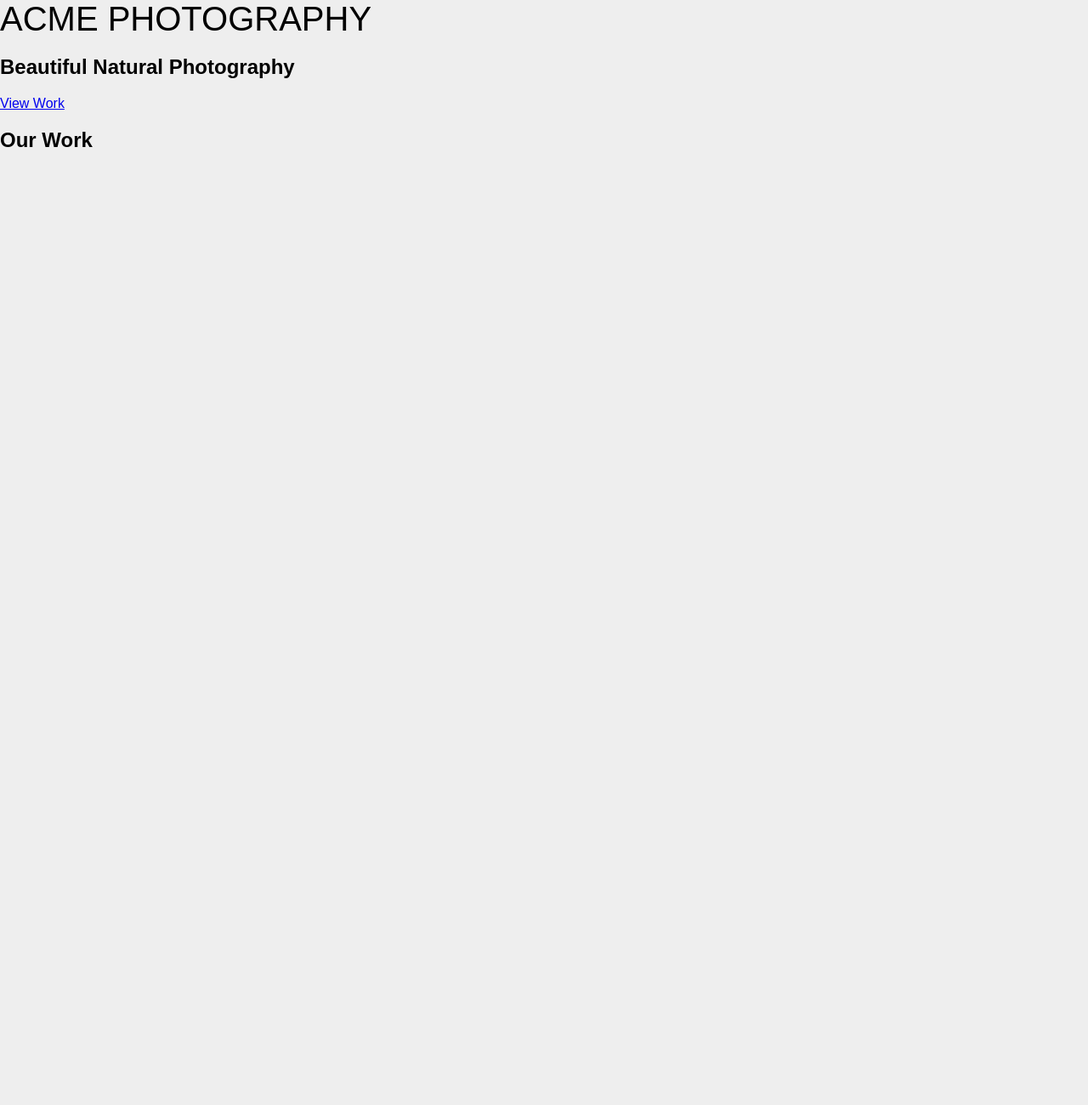
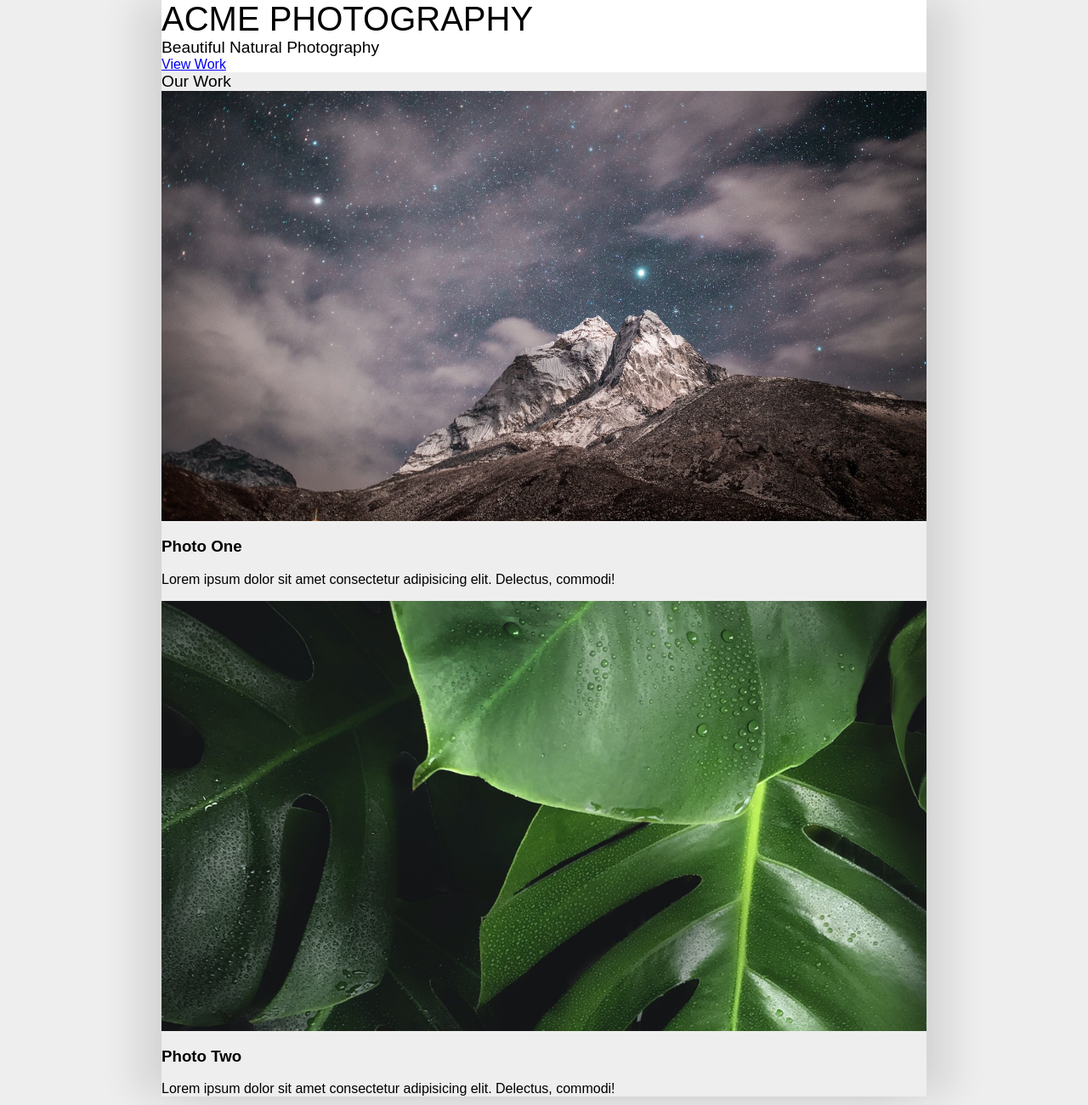
Before and after one commit to augustinefredrick/git-assignment, a plain HTML site: page index.html in a window 1280 px wide. Shown: the top 1300 px of the page at 85% size. Before the commit the page ends 800 px from the top, so only its background shows below. Drawn offline with Linux system fonts and the light colour scheme.

Commit message:
added images 1 and 2 to my page

```diff
--- a/index.html
+++ b/index.html
@@ -24,6 +24,17 @@
         <div id="header">
             <h2>Our Work</h2>
         </div>
+
+        <img src="img/photo1.jpeg" alt="">
+            <div class="caption">
+                <h3>Photo One</h3>
+                <p>Lorem ipsum dolor sit amet consectetur adipisicing elit. Delectus, commodi!</p>
+            </div>
+            <img src="img/photo2.jpeg" alt="">
+            <div class="caption">
+                <h3>Photo Two</h3>
+                <p>Lorem ipsum dolor sit amet consectetur adipisicing elit. Delectus, commodi!</p>
+            </div>
     </main>
   </body>
 </html>
--- a/style.css
+++ b/style.css
@@ -11,3 +11,26 @@ body {
   text-transform: uppercase;
   margin: 0;
 }
+
+h2 {
+  font-weight: 400;
+  font-size: 1.2rem;
+  text-transform: capitalize;
+  margin: 0;
+}
+
+img {
+  display: block;
+  width: 100%;
+}
+
+main {
+  max-width: 900px;
+  margin: auto;
+  box-shadow: 30px 0px 40px rgba(0, 0, 0, 0.1),
+    -30px 0px 40px rgba(0, 0, 0, 0.1);
+}
+
+#landing {
+  background: #fff;
+}
```
